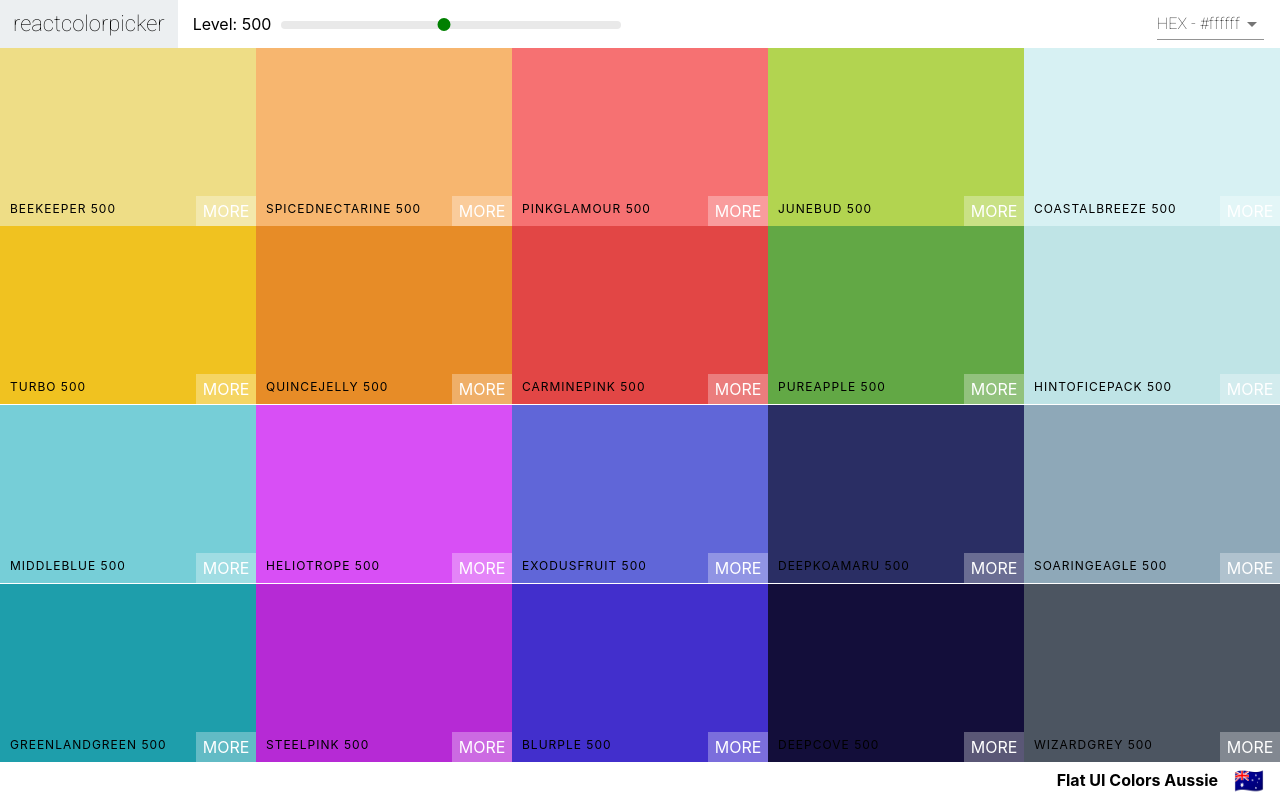
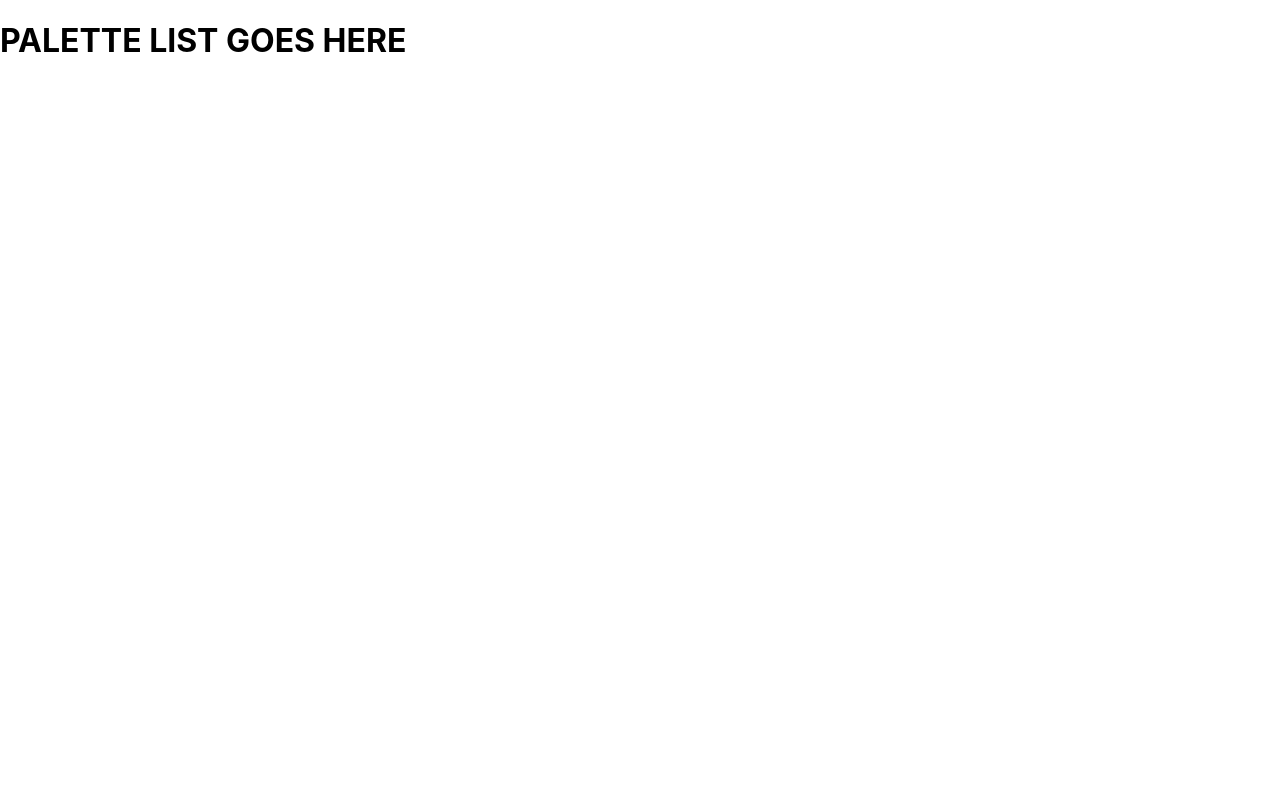
Before and after one commit to 54JIN/color-project, a React (Create React App) app: page / in a window 1280 px wide. Built offline with nearby package versions, Linux system fonts and the light colour scheme.

Commit message:
Added on Palette Routers

```diff
--- a/package.json
+++ b/package.json
@@ -13,6 +13,7 @@
     "react": "^17.0.2",
     "react-copy-to-clipboard": "^5.0.3",
     "react-dom": "^17.0.2",
+    "react-router-dom": "^5.2.0",
     "react-scripts": "4.0.3",
     "web-vitals": "^1.1.2"
   },
--- a/src/App.js
+++ b/src/App.js
@@ -1,14 +1,34 @@
 import React, {Component} from 'react';
+import { Route, Switch } from 'react-router-dom';
 import Palette from './Palette';
 import seedColors from './seedColors';
 import { generatePalette } from './colorHelpers';
 
 class App extends Component {
+  findPalette(id) {
+    return seedColors.find(function(palette) {
+      return palette.id === id;
+    });
+  }
   render(){
     return (
-      <div>
-        <Palette palette={generatePalette(seedColors[4])} />
-      </div>
+      <Switch>
+        <Route exact path="/" render={() => <h1>PALETTE LIST GOES HERE</h1>} />
+        <Route
+          exact
+          path="/palette/:id"
+          render={routeProps => (
+            <Palette
+              palette={generatePalette(
+                this.findPalette(routeProps.match.params.id)
+              )}
+            />
+          )}
+        />
+      </Switch>
+      // <div>
+      //   <Palette palette={generatePalette(seedColors[4])} />
+      // </div>
     );
   }
 }
--- a/src/index.js
+++ b/src/index.js
@@ -1,12 +1,15 @@
 import React from 'react';
 import ReactDOM from 'react-dom';
+import { BrowserRouter } from 'react-router-dom';
 import './index.css';
 import App from './App';
 import reportWebVitals from './reportWebVitals';
 
 ReactDOM.render(
   <React.StrictMode>
-    <App />
+    <BrowserRouter>
+      <App />
+    </BrowserRouter>
   </React.StrictMode>,
   document.getElementById('root')
 );
```
Also changed, not shown: 1 other file (tests, documents, lock files or other folders).
